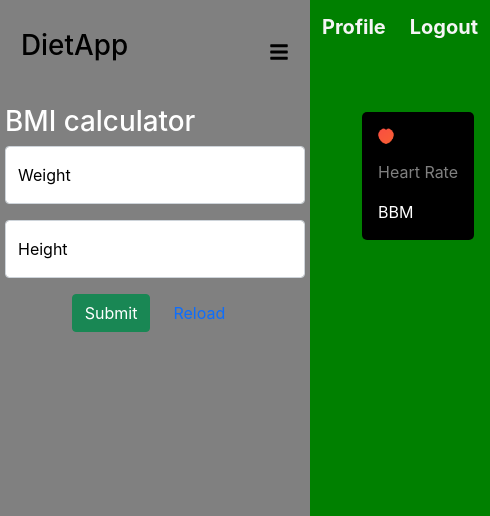
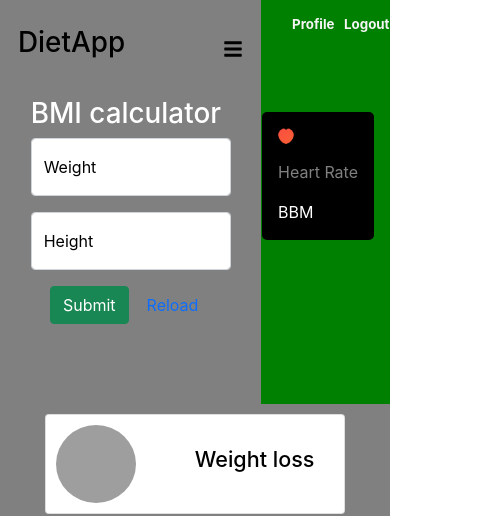
Before and after one commit to mahiiram/dietsuggestionapp-frontend, a React (Create React App) app: page /programs in a window 390 px wide. Shown: the top 516 px of the page, 490 px wide, since content can reach past the window. Built offline with nearby package versions, Linux system fonts and the light colour scheme; sample sign-in values are in the browser's storage; grey boxes are pictures that could not be loaded.

Commit message:
new commit

```diff
--- a/src/Components/ProgramMenu.js
+++ b/src/Components/ProgramMenu.js
@@ -75,7 +75,7 @@ function ProgramMenu() {
                 <div className='Card-div'></div>
             </div>
             <div className='hero-right'>
-            <div style={{display:'flex',justifyContent:'end'}}>
+            <div className='buttondiv'>
             <button onClick={userprofile} className='btn-orange'>Profile</button>
             <button onClick={userLogout} className='btn-orange'>Logout</button>
             </div>
--- a/src/Components/Programs.js
+++ b/src/Components/Programs.js
@@ -2,7 +2,7 @@ import React from 'react';
 import '../Components/styles/Programs.css';
 import { programsData } from '../programsData.js';
 import RightArrow from '../Components/assets/rightArrow.png';
-import { Link, useNavigate } from 'react-router-dom';
+import { useNavigate } from 'react-router-dom';
 
 function Programs() {
      const navigate = useNavigate();
--- a/src/Components/styles/Hero.css
+++ b/src/Components/styles/Hero.css
@@ -160,6 +160,10 @@ h1, h4, p, a{
     align-items: center;
 }
 
+.buttondiv{
+    display: flex;
+    justify-content: end;
+}
 
 @media screen and (max-width:1040px) {
     .hero{
@@ -174,9 +178,9 @@ h1, h4, p, a{
     }
     .hero-left{
         flex: 1;
-        padding: 5px;
+        padding: 2px;
         display: flex;
-        gap: 10px;
+        gap: 5px;
         flex-direction: column;
     }
     .hero-right{
@@ -294,4 +298,32 @@ h1, h4, p, a{
     .hero_img_back{
         display: none;
     }
+    .BMI-calculator{
+        display: flex;
+        justify-content: center;
+    }
+    .BMI-calculator>div:nth-child(1){
+        width: 200px;
+        height: 300px;
+    }
+    .button-div{
+        display: flex;
+        gap: 5px;
+
+    }
+    .center{
+        display: block;
+        justify-content: center;
+        align-items: center;
+    }
+    .buttondiv{
+        display: flex;
+        gap: 2px;
+    }
+    .btn-orange{
+        width: 50px;
+        height: 50px;
+        font-size: smaller;
+        padding: 0;
+    }
 }
--- a/src/Components/styles/Programs.css
+++ b/src/Components/styles/Programs.css
@@ -56,7 +56,7 @@
 }
 .programsData{
     display: grid ;
-     grid-template-columns: 1;
+    grid-template-columns: 1;
     justify-content: center;
     gap: 2rem;
     padding: 0 2rem;
@@ -81,7 +81,7 @@
     }
     .programs-header{
         display: flex;
-        gap: 2rem;
+        gap: 1rem;
         font-weight: bold;
         font-size: 1rem;
         justify-content: center;
@@ -128,6 +128,7 @@
         cursor: pointer;
     }
     .programsData{
+        background-color: gray;
         display: grid ;
         grid-template-columns: 1;
         gap: 2rem;
--- a/src/index.css
+++ b/src/index.css
@@ -5,6 +5,10 @@
   font-family: -apple-system, BlinkMacSystemFont, 'Segoe UI', 'Roboto', 'Oxygen',
     'Ubuntu', 'Cantarell', 'Fira Sans', 'Droid Sans', 'Helvetica Neue',
     sans-serif;
+}
+.Home{
+  background-color: gray;
+  color: black;
 }
 
 h1, h4, p, a{
@@ -37,7 +41,3 @@ ul{
   color: yellow;
 
 }
-.Home{
-  background-color: gray;
-  color: black;
-}
```
